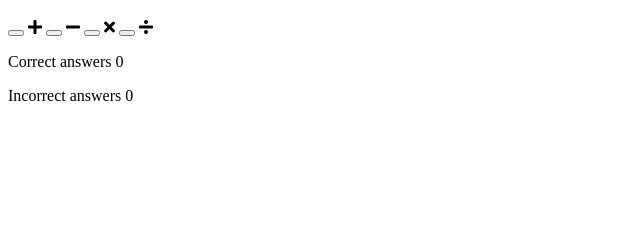
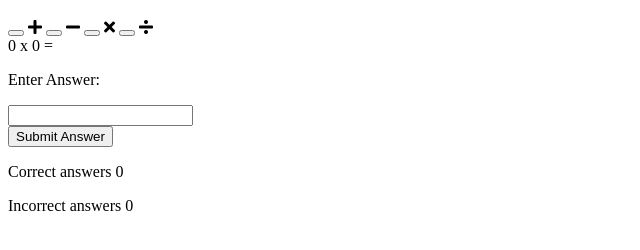
Before and after one commit to Raxxius/LoveMaths, a plain HTML site: page index.html in a window 1280 px wide. Shown: the part 100-350 px from the top of the page, without its empty margins (0-640 px from the left). Drawn offline with Linux system fonts and the light colour scheme.

Commit message:
finished HTML setup for project

```diff
--- a/index.html
+++ b/index.html
@@ -26,6 +26,15 @@
             <button class="btn btn--big btn--red"></button>
                 <i class="fas fa-divide"></i>
         </div>
+        <div class="question-area">
+            <span id="operand1">0</span>
+            <span id="operator">x</span>
+            <span is="operand2">0</span>
+            <span>=</span>
+            <p class="answer-message">Enter Answer:</p>
+            <input id="answer-box" type="number">
+        </div>
+        <button class="btn btn--gray">Submit Answer</button>
     </div>
 
     <div class="score-area">
```
